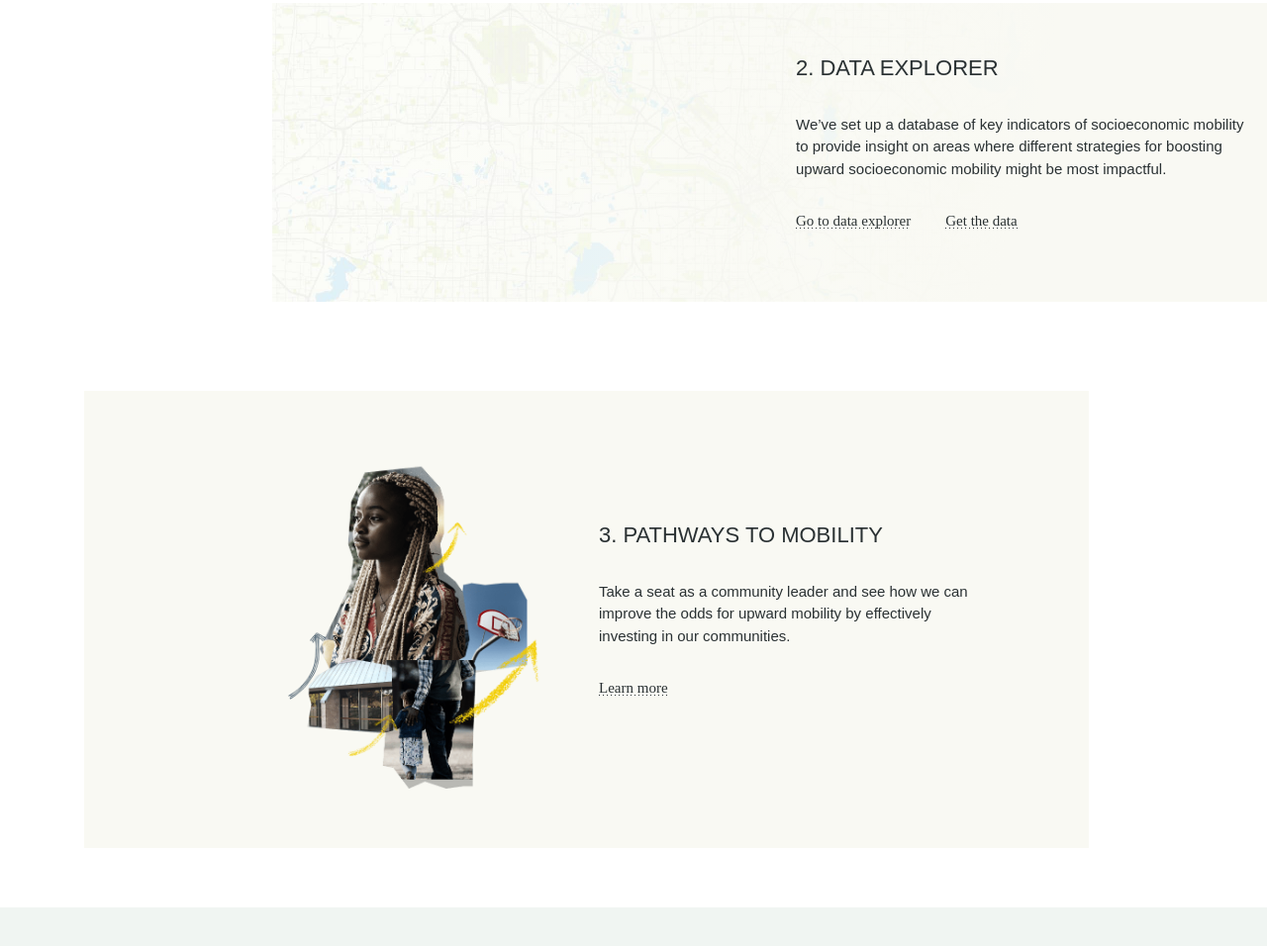
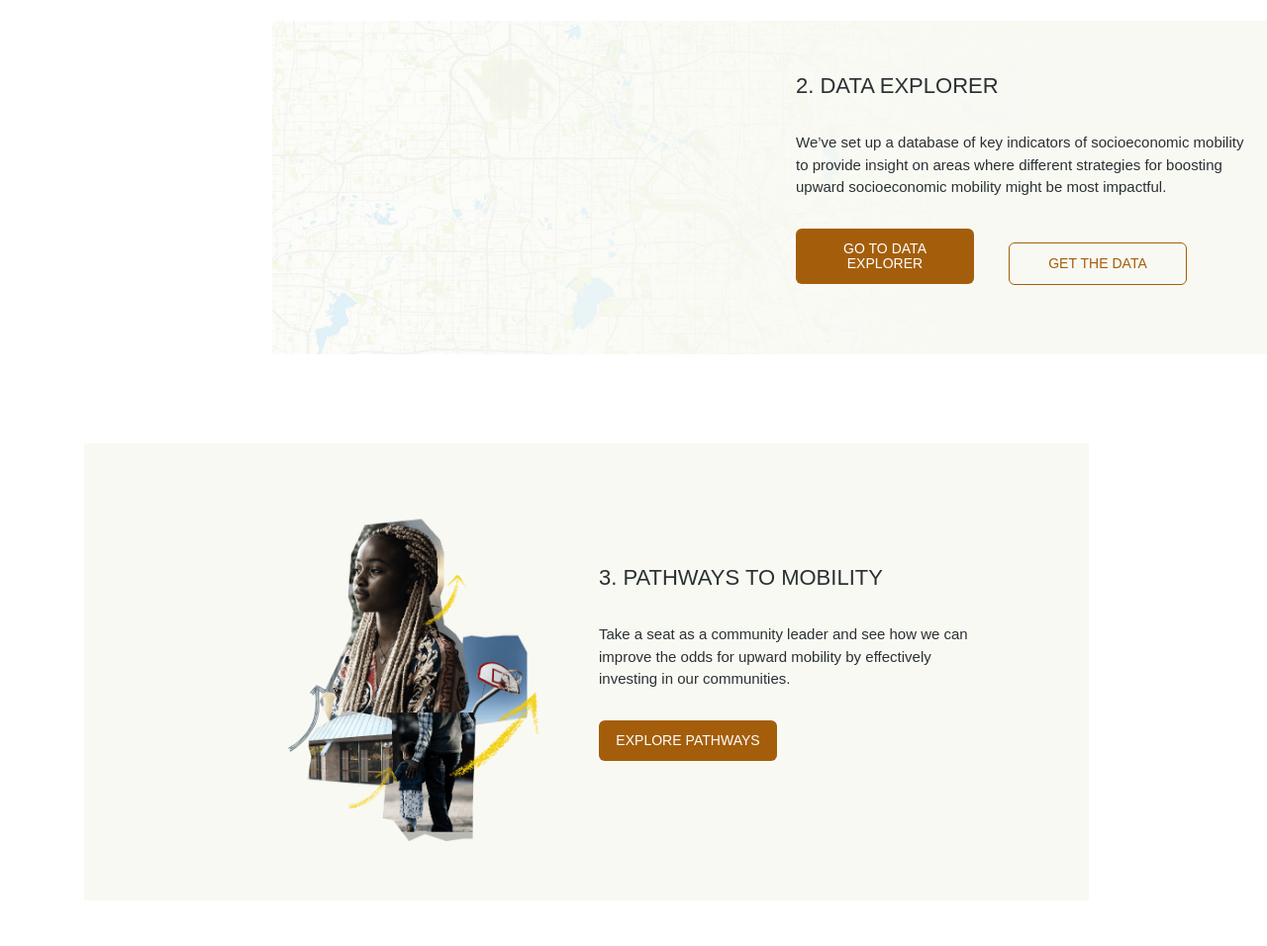
Before and after one commit to Hyperobjekt/untd-site, a Gatsby site: page / in a window 1280 px wide. Shown: the part 2191-3147 px from the top of the page at 99% size. Built offline with nearby package versions, Linux system fonts and the light colour scheme; Gatsby itself is replaced by a stand-in of ours; a web font is replaced by a local one.

Commit message:
home page button revision

```diff
--- a/gatsby-config.js
+++ b/gatsby-config.js
@@ -103,7 +103,7 @@ module.exports = {
         background_color: `#fff`,
         theme_color: `#663399`,
         display: `minimal-ui`,
-        icon: `src/images/gatsby-icon.png`, // This path is relative to the root of the site.
+        icon: `static/favicon-32x32.png`, // This path is relative to the root of the site.
       },
     },
     `gatsby-plugin-sass`,
--- a/src/content/pages/home.mdx
+++ b/src/content/pages/home.mdx
@@ -60,7 +60,7 @@ engageCards:
       odds for upward mobility by effectively investing in our communities.
     cardImage: /uploads/card_graphic.png
     cardLinks:
-      - linkText: Learn more
+      - linkText: Explore pathways
         linkUrl: /pathways-to-mobility/
     isLibraryCallout: false
 pathwaysImage: /uploads/card_graphic.png
--- a/src/pages/index.js
+++ b/src/pages/index.js
@@ -244,7 +244,7 @@ const HomeLibraryCard = ({ cardData, index, topics }) => {
             </motion.p>
             <motion.p variants={basicStaggerChild} className="caslon">
               {cardData.cardLinks.map((link, i) => (
-                <Link to={link.linkUrl} className="dotted-bottom" key={i}>
+                <Link to={link.linkUrl} className={`btn-orange${i > 0 ? ' secondary' : ''}`} key={i}>
                   {link.linkText}
                 </Link>
               ))}
@@ -259,7 +259,7 @@ const HomeLibraryCard = ({ cardData, index, topics }) => {
             <motion.ul variants={basicStaggerChild}>
               {topics.map(({ label }, i) => (
                 <li className={i < topics.length - 1 ? "dotted-bottom" : ""} key={i}>
-                  <Link to={`/research-library/#${slugify(label)}`}>
+                  <Link to={`/research-library/${slugify(label)}/`}>
                     <span className="caslon">{ label }</span>
                   </Link>
                 </li>
@@ -310,7 +310,7 @@ const HomeExplorerCard = ({ cardData, index }) => {
               </motion.p>
               <motion.p variants={basicStaggerChild} className="caslon">
                 {cardData.cardLinks.map((link, i) => (
-                  <Link to={link.linkUrl} className="dotted-bottom" key={i}>
+                  <Link to={link.linkUrl} className={`btn-orange${i > 0 ? ' secondary' : ''}`} key={i}>
                     {link.linkText}
                   </Link>
                 ))}
@@ -361,7 +361,7 @@ const HomeCard = ({ cardData, index }) => {
             </motion.p>
             <motion.p variants={basicStaggerChild} className="caslon">
               {cardData.cardLinks.map((link, i) => (
-                <Link to={link.linkUrl} className="dotted-bottom" key={i}>
+                <Link to={link.linkUrl} className={`btn-orange${i > 0 ? ' secondary' : ''}`} key={i}>
                   {link.linkText}
                 </Link>
               ))}
--- a/src/theme/pages/home.scss
+++ b/src/theme/pages/home.scss
@@ -402,7 +402,12 @@
       a {
         font-family: inherit !important;
         color: inherit;
-        margin-right: 3.5rem;
+        margin-bottom: 3.5rem;
+
+        @include media-breakpoint-up(sm) {
+          margin-right: 3.5rem;
+          margin-bottom: 0;
+        }
       }
     }
 
@@ -474,5 +479,37 @@
         top: 3px;
       }
     }
+
+    .btn-orange {
+      display: inline-block;
+      background-color: #a45e0b;
+      font-family: $knockoutBold !important;
+      color: #fff;
+      font-size: 1.4rem;
+      line-height: 1.5rem;
+      width: 100%;
+      max-width: 180px;
+      text-align: center;
+      padding: 13px;
+      border-radius: 6px;
+      text-transform: uppercase;
+      letter-spacing: 0.03px;
+
+      &:hover {
+        text-decoration: none;
+        color: #fff;
+      }
+
+      &.secondary {
+        background-color: unset;
+        border: 1px solid #a45e0b;
+        color: #a45e0b;
+
+        &:hover {
+          text-decoration: none;
+          color: #a45e0b;
+        }
+      }
+    }
   }
 }
```
Also changed, not shown: static/favicon-32x32.png (added).
